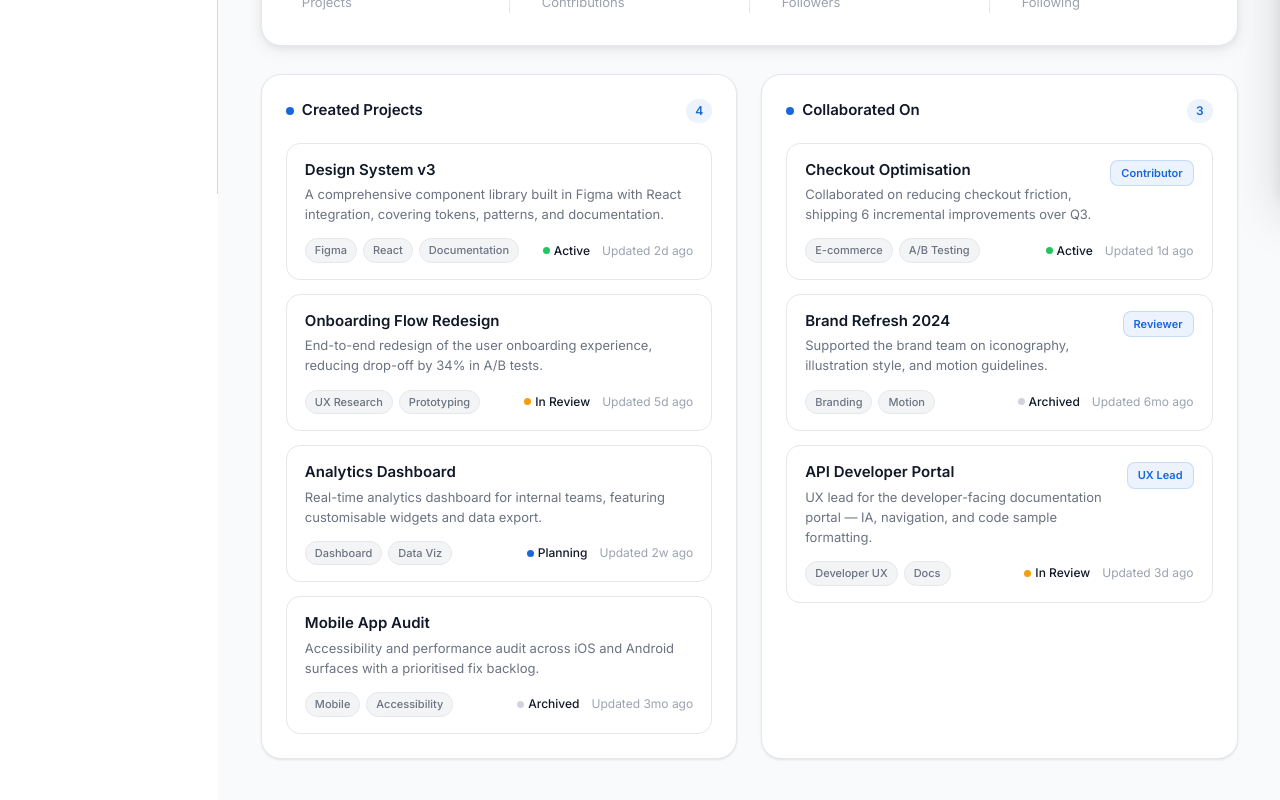
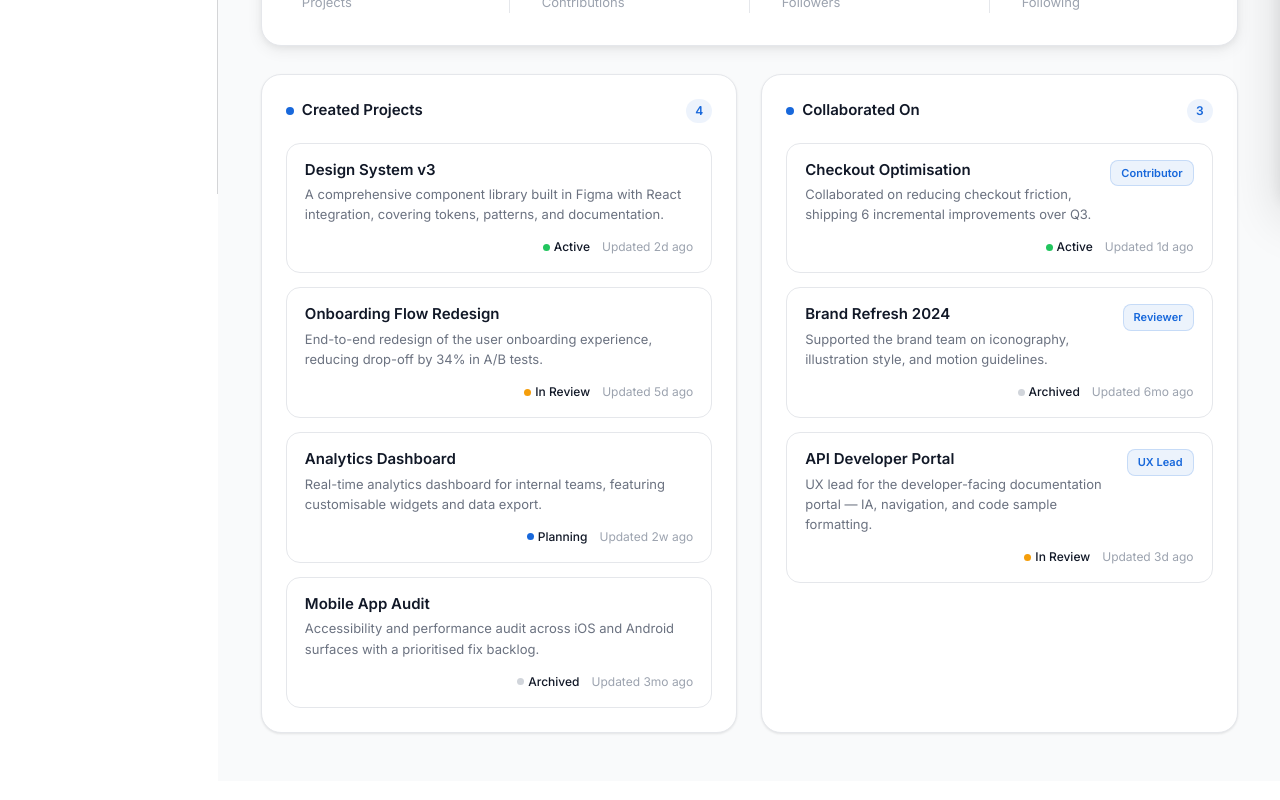
Before and after one commit to stefanpopovic01/project-management-app, a React (Vite) app in the folder frontend/: page /dashboard-settings in a window 1280 px wide. Shown: the part 606-1406 px from the top of the page. Built offline with nearby package versions, Linux system fonts and the light colour scheme.

Commit message:
Dashboard-settings changes

```diff
--- a/frontend/src/components/EditProfile/EditProfileDrawer.css
+++ b/frontend/src/components/EditProfile/EditProfileDrawer.css
@@ -22,7 +22,6 @@
   --radius-lg:  1.25rem;
   --font:       'Inter', sans-serif;
 }
-
 
 .epd-overlay {
   position: fixed;
--- a/frontend/src/pages/DashboardProfile/DashboardProfile.css
+++ b/frontend/src/pages/DashboardProfile/DashboardProfile.css
@@ -1,8 +1,8 @@
 @import url('https://fonts.googleapis.com/css2?family=Inter:wght@300;400;500;600;700&display=swap');
 
 :root {
-  --top-nav-h:   3rem;       /* horizontal top navbar height  */
-  --side-nav-w:  13.65rem;   /* vertical sidebar width        */
+  --top-nav-h: 3rem;
+  --side-nav-w: 13.65rem;
 
   --blue:      rgb(24, 104, 219);
   --blue-light: rgba(24, 104, 219, 0.08);
--- a/frontend/src/pages/DashboardProfile/DashboardProfile.jsx
+++ b/frontend/src/pages/DashboardProfile/DashboardProfile.jsx
@@ -30,7 +30,7 @@ const createdProjects = [
     title: "Design System v3",
     description:
       "A comprehensive component library built in Figma with React integration, covering tokens, patterns, and documentation.",
-    tags: ["Figma", "React", "Documentation"],
+    // tags: ["Figma", "React", "Documentation"],
     status: "active",
     statusLabel: "Active",
     date: "Updated 2d ago",
@@ -40,7 +40,7 @@ const createdProjects = [
     title: "Onboarding Flow Redesign",
     description:
       "End-to-end redesign of the user onboarding experience, reducing drop-off by 34% in A/B tests.",
-    tags: ["UX Research", "Prototyping"],
+    // tags: ["UX Research", "Prototyping"],
     status: "review",
     statusLabel: "In Review",
     date: "Updated 5d ago",
@@ -50,7 +50,7 @@ const createdProjects = [
     title: "Analytics Dashboard",
     description:
       "Real-time analytics dashboard for internal teams, featuring customisable widgets and data export.",
-    tags: ["Dashboard", "Data Viz"],
+    // tags: ["Dashboard", "Data Viz"],
     status: "planning",
     statusLabel: "Planning",
     date: "Updated 2w ago",
@@ -60,7 +60,7 @@ const createdProjects = [
     title: "Mobile App Audit",
     description:
       "Accessibility and performance audit across iOS and Android surfaces with a prioritised fix backlog.",
-    tags: ["Mobile", "Accessibility"],
+    // tags: ["Mobile", "Accessibility"],
     status: "archived",
     statusLabel: "Archived",
     date: "Updated 3mo ago",
@@ -73,7 +73,7 @@ const collaboratedProjects = [
     title: "Checkout Optimisation",
     description:
       "Collaborated on reducing checkout friction, shipping 6 incremental improvements over Q3.",
-    tags: ["E-commerce", "A/B Testing"],
+    // tags: ["E-commerce", "A/B Testing"],
     status: "active",
     statusLabel: "Active",
     date: "Updated 1d ago",
@@ -84,7 +84,7 @@ const collaboratedProjects = [
     title: "Brand Refresh 2024",
     description:
       "Supported the brand team on iconography, illustration style, and motion guidelines.",
-    tags: ["Branding", "Motion"],
+    // tags: ["Branding", "Motion"],
     status: "archived",
     statusLabel: "Archived",
     date: "Updated 6mo ago",
@@ -95,7 +95,7 @@ const collaboratedProjects = [
     title: "API Developer Portal",
     description:
       "UX lead for the developer-facing documentation portal — IA, navigation, and code sample formatting.",
-    tags: ["Developer UX", "Docs"],
+    // tags: ["Developer UX", "Docs"],
     status: "review",
     statusLabel: "In Review",
     date: "Updated 3d ago",
@@ -156,9 +156,9 @@ function ProjectCard({ project, showRole = false }) {
       </div>
       <div className="dp-project-bottom">
         <div className="dp-project-tags">
-          {project.tags.map((t) => (
+          {/* {project.tags.map((t) => (
             <span key={t} className="dp-tag">{t}</span>
-          ))}
+          ))} */}
         </div>
         <div className="dp-project-meta">
           <span className="dp-project-status">
@@ -176,12 +176,10 @@ export default function DashboardProfile() {
   const [profile, setProfile] = useState(initialProfile);
   const [drawerOpen, setDrawerOpen] = useState(false);
 
-  /* Merge saved changes back into profile state */
   const handleSave = (updated) => {
     setProfile((prev) => ({
       ...prev,
       ...updated,
-      // Recompute initials from updated name
       initials: `${updated.firstName?.[0] ?? ""}${updated.lastName?.[0] ?? ""}`.toUpperCase(),
     }));
   };
@@ -201,7 +199,7 @@ export default function DashboardProfile() {
           </div>
         </div>
 
-        {/* ── Profile card ── */}
+        {/* Profile card */}
         <div className="dp-container">
           <div className="dp-profile-card">
 
@@ -274,7 +272,7 @@ export default function DashboardProfile() {
             </div>
           </div>
 
-          {/* ── Content grid ── */}
+          {/*  Content grid  */}
           <div className="dp-content">
             <div className="dp-section">
               <div className="dp-section-header">
```
Also changed, not shown: frontend/src/components/EditProfile/EditProfileDrawer.jsx (+7 -9 lines).
